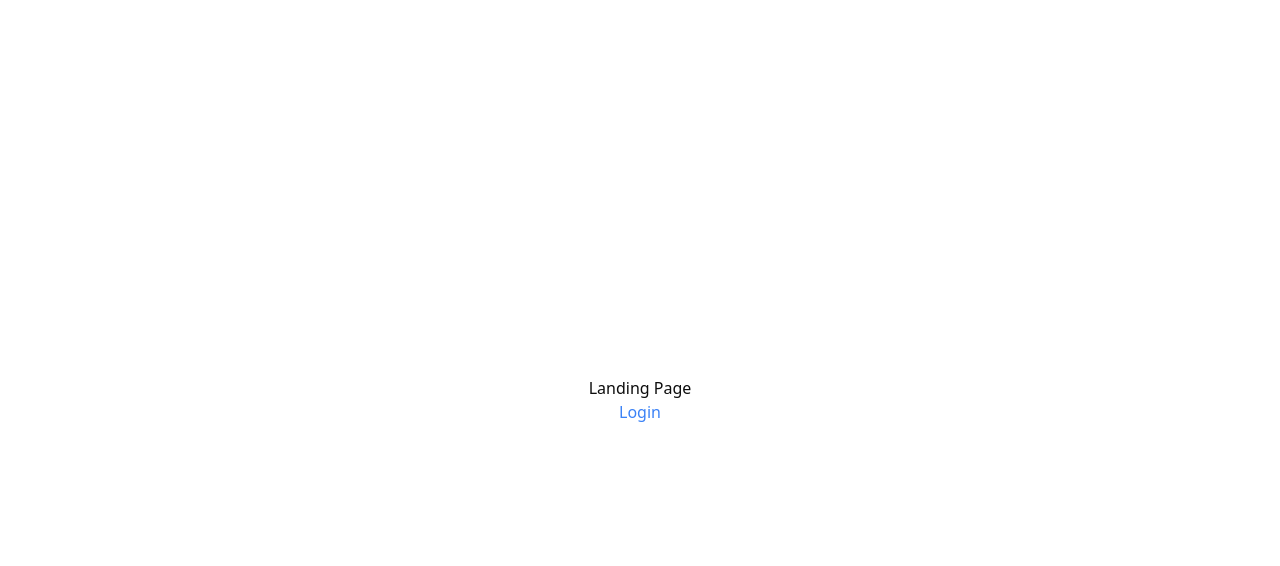
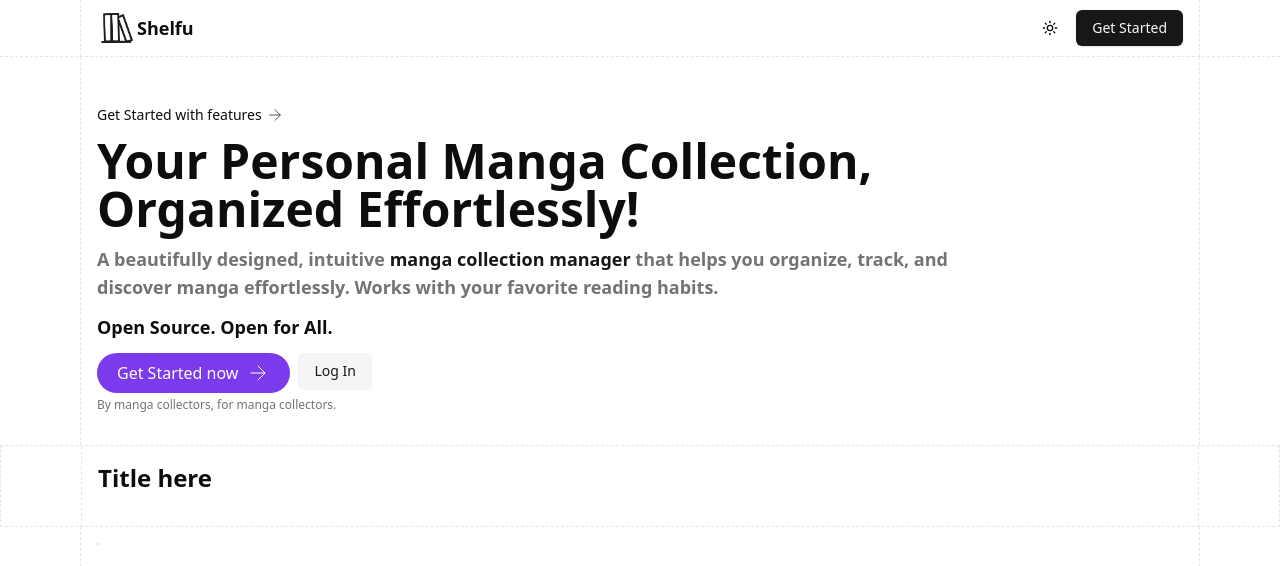
Before and after one commit to Mahib09/Shelfu, a Next.js app in the folder client/: page / in a window 1280 px wide. Shown: the top 566 px of the page. Built offline with nearby package versions, Linux system fonts and the light colour scheme; no server answers.

Commit message:
feat: landing page header cta made

```diff
--- /dev/null
+++ b/client/src/app/home.jsx
@@ -0,0 +1,74 @@
+import LandingPageHeader from "@/components/LandingPageHeader";
+import { Button } from "@/components/ui/button";
+import { ArrowRight } from "lucide-react";
+import React from "react";
+import { useRouter } from "next/navigation";
+
+const HomePage = () => {
+  const router = useRouter();
+  return (
+    <main className="">
+      <LandingPageHeader />
+      <section className="container-wrapper">
+        <div className="pt-8 lg:max-w-[900px] md:max-w-[700px] max-w-[600px] flex flex-col gap-3">
+          <p className="text-sm font-medium flex items-center justify-centers gap-1 hover:underline cursor-pointer">
+            Get Started with features{" "}
+            <span>
+              <ArrowRight className="text-primary" strokeWidth={1} size={18} />
+            </span>
+          </p>
+          <div className="flex flex-col gap-3">
+            <h1 className="text-5xl font-bold">
+              Your Personal Manga Collection, Organized Effortlessly!
+            </h1>
+            <h3 className="text-lg text-muted-foreground font-semibold">
+              A beautifully designed, intuitive{" "}
+              <span className="text-primary">manga collection manager</span>{" "}
+              that helps you organize, track, and discover manga effortlessly.
+              Works with your favorite reading habits.
+            </h3>
+            <h3 className="text-lg font-semibold">
+              Open Source. Open for All.
+            </h3>
+          </div>
+          <div className="flex flex-col gap-1">
+            <div className="flex gap-2">
+              <button
+                className="px-5 flex gap-2 items-center justify-center py-2 bg-accent-foreground text-white rounded-3xl hover:bg-purple-600 transition-colors ease-in-out "
+                onClick={() => router.push("/auth/signup")}
+              >
+                Get Started now
+                <span>
+                  <ArrowRight strokeWidth={1} />
+                </span>
+              </button>
+              <Button
+                variant="secondary"
+                onClick={() => router.push("/auth/login")}
+              >
+                Log In
+              </Button>
+            </div>
+            <p className="text-xs text-muted-foreground">
+              By manga collectors, for manga collectors.
+            </p>
+          </div>
+        </div>
+      </section>
+      <section className="border border-dashed p-0 m-0">
+        <div className="container-wrapper flex  items-center">
+          <div className="">
+            <h1 className="text-2xl font-bold">Title here</h1>
+          </div>
+        </div>
+      </section>
+      <section className="container-wrapper">
+        <div className="border w-max">
+          <div></div>
+        </div>
+      </section>
+    </main>
+  );
+};
+
+export default HomePage;
--- a/client/src/app/page.js
+++ b/client/src/app/page.js
@@ -1,15 +1,13 @@
 "use client";
 
 import { useRouter } from "next/navigation";
+import HomePage from "./home";
 
 export default function Home() {
   const router = useRouter();
   return (
-    <div className="h-screen flex flex-col items-center justify-center">
-      Landing Page
-      <a href="/auth/login" className="text-blue-500 font-light">
-        Login
-      </a>
+    <div className="">
+      <HomePage />
     </div>
   );
 }
--- /dev/null
+++ b/client/src/components/LandingPageHeader.jsx
@@ -0,0 +1,44 @@
+import { useTheme } from "next-themes";
+import { useRouter } from "next/navigation";
+import { Button } from "./ui/button";
+import { Moon, Sun } from "lucide-react";
+import Image from "next/image";
+import { useAuth } from "@/context/authContext";
+
+const LandingHeadBar = () => {
+  const { theme, setTheme } = useTheme();
+  const { isLoggedIn } = useAuth();
+  const router = useRouter();
+  const logoSrc = theme === "dark" ? "/logo-white.png" : "/logo-black.png";
+  const toggleTheme = () => {
+    theme === "light" ? setTheme("dark") : setTheme("light");
+  };
+  const dashOrStart = isLoggedIn ? "/dashboard" : "/auth/signup";
+
+  return (
+    <header className="border border-dashed border-x-0 border-t-0 w-full">
+      <div className="md:mx-12 xl:mx-20 mx-0 border border-dashed border-y-0">
+        <div className="flex gap-2 px-4 py-2 items-center">
+          <a href="/" className="flex items-center font-extrabold text-lg">
+            <Image src={logoSrc} height={40} width={40} alt={"logo"} />
+            Shelfu
+          </a>
+          <a href={dashOrStart}></a>
+          <Button
+            variant="ghost"
+            size="icon"
+            className="ml-auto rounded-full"
+            onClick={toggleTheme}
+          >
+            {theme === "light" ? <Moon /> : <Sun />}
+          </Button>
+          <Button onClick={() => router.push(dashOrStart)}>
+            {isLoggedIn ? "Dashboard" : "Get Started"}
+          </Button>
+        </div>
+      </div>
+    </header>
+  );
+};
+
+export default LandingHeadBar;
```
